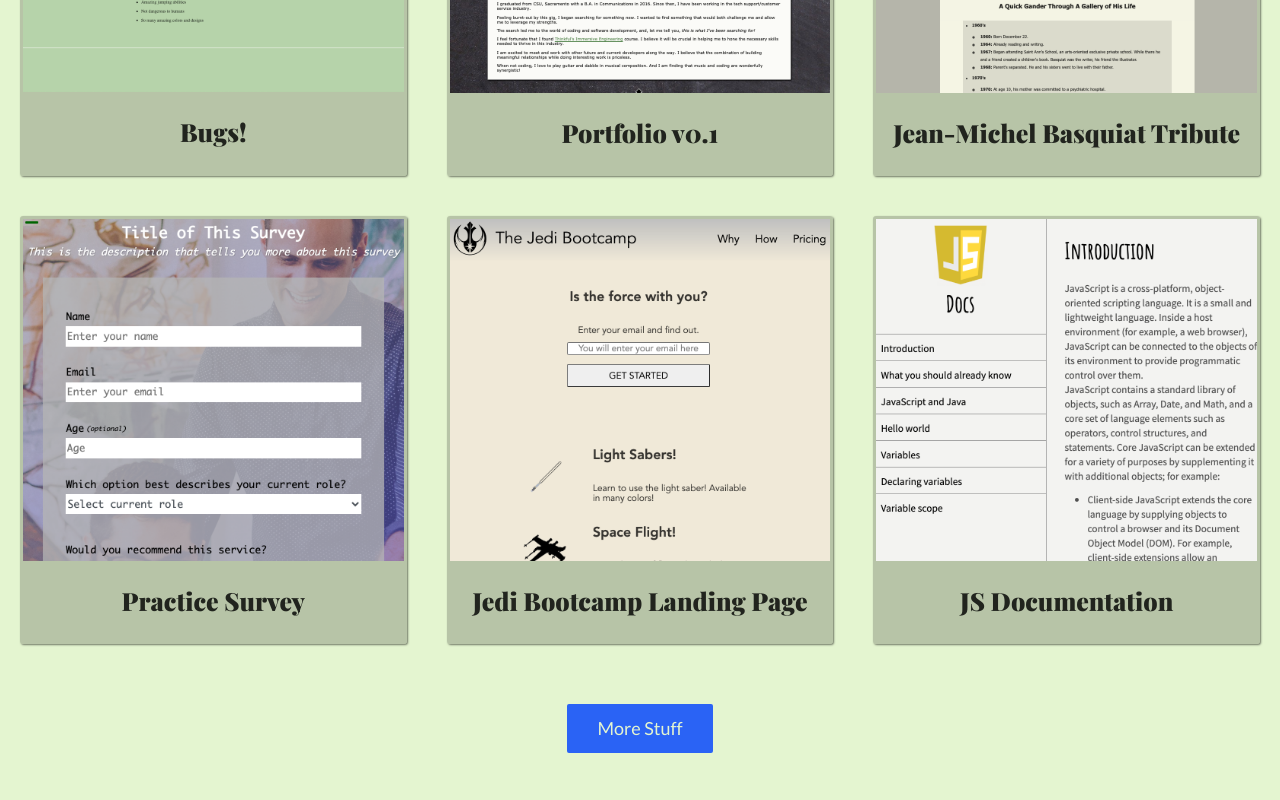
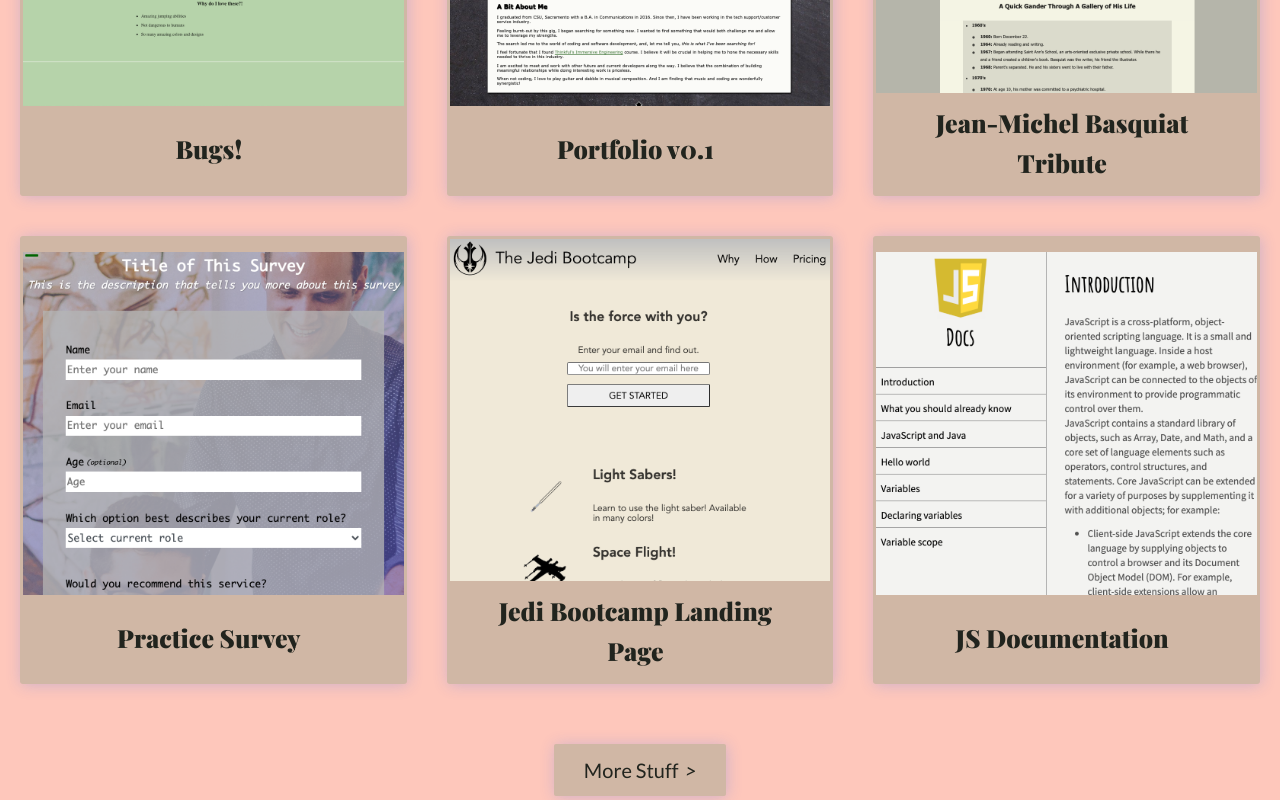
Before and after one commit to chrissoncrant/Portfolio-v2, a plain HTML site: page index.html in a window 1280 px wide. Shown: the part 1280-2080 px from the top of the page. Drawn offline with nearby package versions, Linux system fonts and the light colour scheme.

Commit message:
finished the styling

```diff
--- a/index.html
+++ b/index.html
@@ -16,6 +16,9 @@
         <link href="https://fonts.googleapis.com/css2?family=Lato:ital,wght@0,100;0,400;0,900;1,100;1,400&family=Playfair+Display:wght@400;900&display=swap" rel="stylesheet">
     </head>
     <body>
+
+        <!--NAV-->
+
         <nav id="navbar" >
             <ul class="nav-list">
                 <li><a href="#welcome-section">About</a></li>
@@ -23,6 +26,9 @@
                 <li><a href="#contacts">Contact</a></li>
             </ul>
         </nav>
+
+        <!--WELCOME-->
+
         <section id="welcome-section" class="welcome-section">
             <h1>Hello, I am Chris</h1>
             <p>a web developer</p>
@@ -33,35 +39,58 @@
             <div class="projects-grid">
                 <a href="https://chrissoncrant.github.io/Bugs/ " class="project project-tile" target="_blank">
                     <img src="Images/Bugs-500x450.png" alt="Portion of bug website with photo of jumping spider and bumblebee" class="project-image">
-                    <p class="project-title">Bugs!</p>
+                    <p class="project-title">
+                        <span class="code">&lt;</span>
+                        Bugs!
+                        <span class="code">&#47;&gt;</span></p>
                 </a>
                 <a href="https://chrissoncrant.github.io/Portfolio/" class="project project-tile" target="_blank">
                     <img src="Images/Portfolio-Pilot-500x450.png" alt="Portfolio website showing headshot" class="project-image">
-                    <p class="project-title">Portfolio v0.1</p>
+                    <p class="project-title">
+                        <span class="code">&lt;</span>
+                        Portfolio v0.1
+                        <span class="code">&#47;&gt;</span>
+                    </p>
                 </a>
                 <a href="https://chrissoncrant.github.io/Tribute-Page/" class="project project-tile" target="_blank">
                     <img src="Images/Tribute-Site-500x450.png" alt="Thumbnail of a Basquiat tribute page" class="project-image">
-                    <p class="project-title">Jean-Michel Basquiat Tribute</p>
+                    <p class="project-title">
+                        <span class="code">&lt;</span>
+                            Jean-Michel Basquiat Tribute
+                        <span class="code">&#47;&gt;</span>
+                    </p>
                 </a>
                 <a href="https://chrissoncrant.github.io/Survey-Form/" class="project project-tile" target="_blank">
                     <img src="Images/Survey-500x450.png" alt="Thumbnail of a test survey site" class="project-image">
-                    <p class="project-title">Practice Survey</p>
+                    <p class="project-title">
+                        <span class="code">&lt;</span>
+                        Practice Survey
+                        <span class="code">&#47;&gt;</span></p>
                 </a>
                 <a href="https://chrissoncrant.github.io/Landing-Page-Jedi/" class="project project-tile" target="_blank">
                     <img src="Images/Jedi-Bootcamp-500x450.png" alt="Thumbnail of a test survey site" class="project-image">
-                    <p class="project-title">Jedi Bootcamp Landing Page</p>
+                    <p class="project-title">
+                        <span class="code">&lt;</span>
+                        Jedi Bootcamp Landing Page
+                        <span class="code">&#47;&gt;</span></p>
                 </a>
                 <a href="https://chrissoncrant.github.io/Technical-Documentation/" class="project project-tile" target="_blank">
                     <img src="Images/Tech-Doc-500x450.png" alt="Thumbnail of a test survey site" class="project-image">
-                    <p class="project-title">JS Documentation</p>
+                    <p class="project-title">
+                        <span class="code">&lt;</span>
+                        JS Documentation
+                        <span class="code">&#47;&gt;</span></p>
                 </a>
             </div>
-            <a href="https://github.com/chrissoncrant" class="btn btn-more-stuff">More Stuff<i></i></a>
+            <a href="https://github.com/chrissoncrant" id="profile-link" class="btn btn-more-stuff" target="_blank">More Stuff<i></i></a>
         </section>
+
+        <!--CONTACTS-->
+
         <section id="contacts" class="contact-section">
             <div class="contact-section-header">
                 <h2>Hey! You made it all the way down here, a?</h2>
-                <p>Here's the best ways to get in touch!</p>
+                <p>Well then you may as well hit me up!</p> <p>These are the best ways:</p>
             </div>
             <div class="contact-links">
                 <a href="facebook.com/christopher.soncrant.1" target="_blank" class="btn contact-details">Facebook</a>
@@ -71,15 +100,13 @@
             </div>
         </section>
         <footer>
-            <p>This is a rough draft portfolio, a project portfolio of a beginner programmer.</p>
+            <p>This is a rough draft projeect portfolio of a beginner programmer.</p>
             <p>
-                &copy; created for <a href="https://www.freecodecamp.com/" target="_blank">freeCodeCamp. Check it out!</a>
+                &copy; created for <a href="https://www.freecodecamp.com/" target="_blank">freeCodeCamp</a>. Check it out!
             </p>
         </footer>
+        <script src="https://cdn.freecodecamp.org/testable-projects-fcc/v1/bundle.js"></script>
 
-        <!--
-        <script> src="https://cdn.freecodecamp.org/testable-projects-fcc/v1/bundle.js"</script>
-        -->
         <script src="script.js"></script>
     </body>
 </html>
--- a/style.css
+++ b/style.css
@@ -1,8 +1,8 @@
 :root {
     --main-black: #21241E;
-    --main-white: #E4F5D0;
+    --main-white: #e8f3dc;
     --main-gray: #98A38B;
-    --primary-green: #9CF511;
+    --primary-green: #83cc0d;
     --dark-green: #72A81D;
     --blue: #2A63F5;
     --border: 1px solid black;
@@ -114,7 +114,13 @@ a {
     font-weight: 900;
     padding: 2rem;
     color: var(--main-white);
-    text-shadow: 1px 1px 4px var(--main-black);
+    text-shadow: 1px 1px 3px #2a63f5c5;
+    transition: background-color .2s ease-in-out;
+}
+
+.nav-list a:hover {
+    background-color: var(--blue);
+    transition: background-color .5s ease-in-out;
 }
 
 @media only screen and (max-width: 28.75em) {
@@ -132,6 +138,7 @@ a {
     flex-direction: column;
     justify-content: center;
     align-items: center;
+    text-align: center;
     width: 100%;
     height: 100vh;
     background-color: var(--main-gray);
@@ -139,7 +146,7 @@ a {
 }
 
 h1 {
-    font-size: 8rem;
+    font-size: 6rem;
     color: var(--main-white);
     text-shadow: 1px 1px 5px var(--main-gray);
 }
@@ -156,12 +163,11 @@ h1 {
 .projects-section {
     text-align: center;
     padding: 10rem 2rem;
-    background: var(--main-white);
+    background: #fd957d85;
 }
 
 h2 {
     font-size: 4.2rem;
-
 }
 
 .projects-section-header {
@@ -183,23 +189,59 @@ h2 {
 }
 
 .project {
-    background: #98a38b94;
+    background: #98a38b73;
 }
 
 .project-tile {
-    display: block;
+    display: flex;
+    flex-direction: column;
+    justify-content: space-evenly;
     border: 0px solid black;
     border-radius: 3px;
     padding: 0.3rem;
-    box-shadow: 1px 1px 2px rgba(0, 0, 0, 0.507);
+    box-shadow: 1px 1px 15px #2a63f53a;
+    transition: box-shadow ease-in 0.3s;
+}
+
+.project-tile:hover {
+    box-shadow: 4px 4px 10px #2a63f58c;
+    transition: box-shadow ease-in 0.3s;
 }
 
 .project-title {
+    display: flex;
+    justify-content: center;
+    align-items: center;
     font-size: 2.5rem;
     font-weight: 900;
-    padding: 2rem 0.5rem;
-    border: 0px solid black;
+    padding: 1rem 0.5rem;
+    border: 0px solid red;
     color: var(--main-black);
+}
+
+@media only screen and (max-width: 30.625em) {
+    .projects-section {
+        padding: 6rem 1rem;
+    }
+
+    .projects-section-header {
+        font-size: 4rem;
+    }
+
+    .projects-grid {
+        grid-template-columns: 1fr;
+    }
+}
+
+.code {
+    color: #98a38b00;
+    padding: 0 0.5rem;
+    transition: color .5s ease-out;
+}
+
+.project:hover .code {
+    color: var(--blue);
+    transition: color .5s ease-out;
 }
 
 .btn {
@@ -209,9 +251,36 @@ h2 {
 }
 
 .btn-more-stuff {
-    background: var(--blue);
+    font-size: 2rem;
+    background-color: #98a38b73;
+    color: var(--main-black);
+    box-shadow: 1px 1px 15px #2a63f53a;
+    transition:
+        background-color 0.2s ease-in,
+        color 0.5s ease-in;
+}
+
+.btn-more-stuff:hover {
+    background-color: var(--blue);
     color: var(--main-white);
 }
+
+
+.btn-more-stuff > i {
+    display: inline-block;
+    padding-left: 0.7rem;
+    transform: translateX(0);
+    transition: transform 0.5s ease-in;
+}
+
+.btn-more-stuff > i::after {
+    content: '>';
+}
+
+.btn-more-stuff:hover > i {
+    transform: translateX(5px);
+}
+
 
 .contact-section {
     display: flex;
@@ -224,6 +293,10 @@ h2 {
     padding: 0 2rem;
     color: var(--main-white);
     background: linear-gradient(62deg, #21241E, #98A38B);
+}
+
+.contact-section {
+    height: 100vh;
 }
 
 .contact-section-header h2 {
@@ -248,7 +321,15 @@ h2 {
     font-size: 2.4rem;
     font-weight: 900;
     text-shadow: 1px 1px 4px #15220754;
-    color: #72A81D;
+    color: #8acc1f;
+    transition:
+        transform 0.3s ease-out,
+        text-shadow 0.3s ease-out;
+}
+
+.contact-details:hover {
+    transform: translateY(8px);
+    text-shadow: 1px -5px 4px #152207e7;
 }
 
 footer {
@@ -256,7 +337,7 @@ footer {
     justify-content: space-evenly;
     padding: 2rem;
     background: var(--primary-green);
-    text-shadow: 1px 1px 15px #21241ec0;
+    text-shadow: 1px 1px 20px #21241e7e;
     border-top: 2px solid var(--main-black);
 }
 
```
